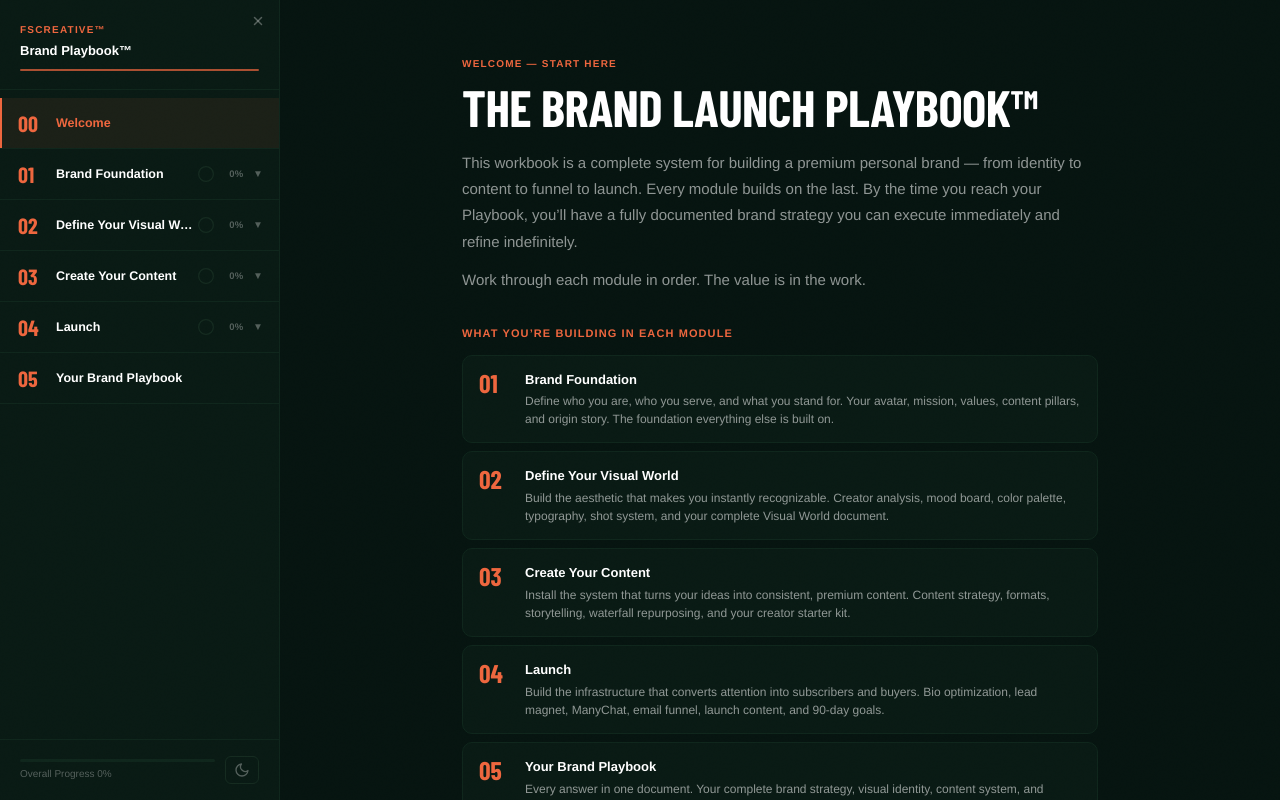
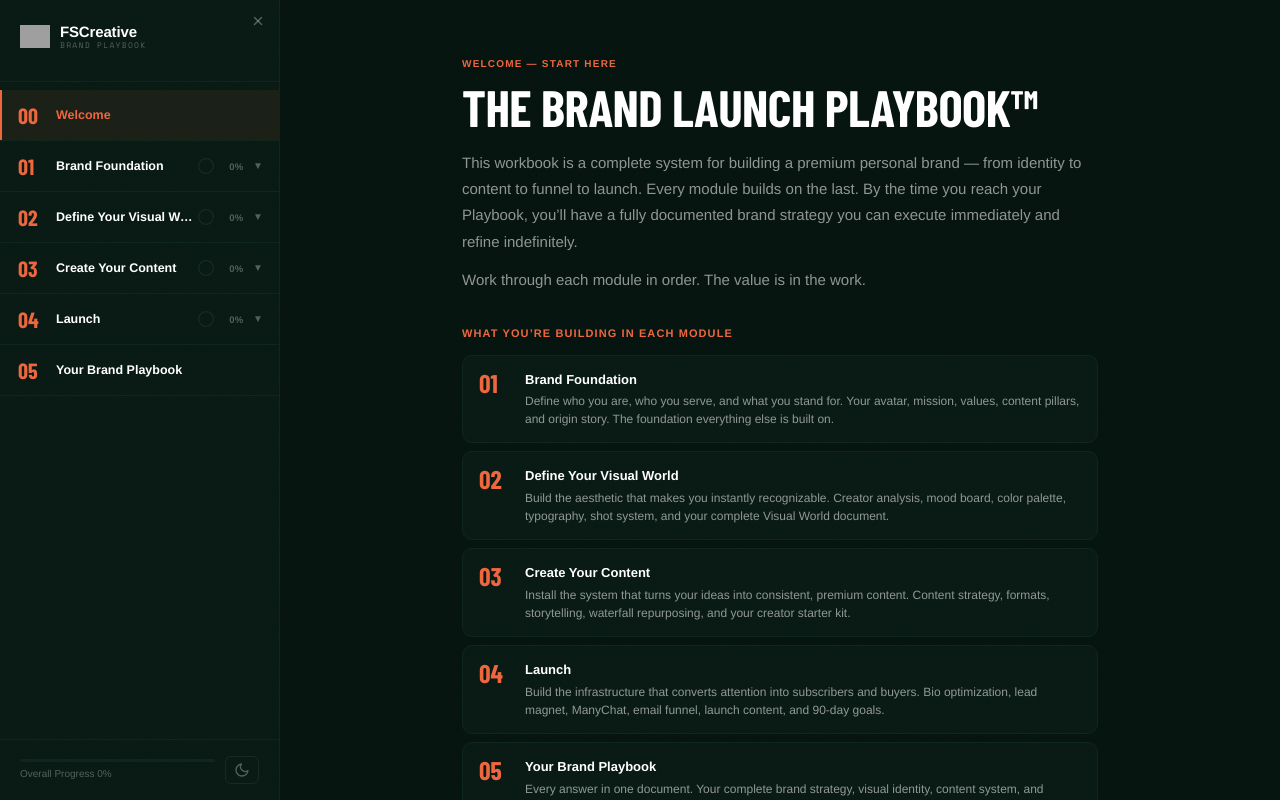
Before and after one commit to watchgabe/visual-world-workbook, a Next.js app: page /modules/welcome in a window 1280 px wide. Built offline with nearby package versions, Linux system fonts and the light colour scheme; no server answers; grey boxes are pictures that could not be loaded; a web font is replaced by a local one.

Commit message:
Design overhaul: icon lockup header, kill giant cover title, remove quote block, remove K from CTAs

```diff
--- a/src/app/(app)/modules/playbook/page.tsx
+++ b/src/app/(app)/modules/playbook/page.tsx
@@ -1571,13 +1571,13 @@ export default function PlaybookPage() {
           FSCreative&#8482;
         </div>
         <div style={{
-          fontFamily: 'var(--font-num)',
-          fontSize: 'clamp(72px, 13vw, 140px)',
-          fontWeight: 900, lineHeight: 0.95,
-          letterSpacing: '-2px', color: 'var(--text)',
-          marginBottom: '2.5rem',
+          fontFamily: 'Helvetica Neue, Helvetica, Arial, sans-serif',
+          fontSize: 'clamp(28px, 4vw, 40px)',
+          fontWeight: 700, lineHeight: 1.1,
+          letterSpacing: '-0.02em', color: 'var(--text)',
+          marginBottom: '2rem',
         }}>
-          YOUR BRAND<br />PLAYBOOK
+          Brand Playbook
         </div>
 
         {/* Metadata row — desktop: 4 col, mobile: 2 col (creator+handle side by side, platform hidden) */}
@@ -1673,7 +1673,7 @@ export default function PlaybookPage() {
         <p style={{ fontSize: '13px', color: 'var(--dim)', lineHeight: 1.65, marginBottom: '1.25rem' }}>
           FSCreative is a 60-day done-with-you build. I install the strategy, visual identity,
           content system, and funnel around your existing offer. Frictionless OS&#8482; is the operating system
-          you get access to inside. 5 founding spots at $5K.
+          you get access to inside.
         </p>
         <a
           href="https://fscreative.live"
--- a/src/app/(app)/modules/welcome/page.tsx
+++ b/src/app/(app)/modules/welcome/page.tsx
@@ -262,21 +262,7 @@ export default function WelcomePage() {
         }}
       />
 
-      {/* Quote block */}
-      <h2
-        style={{
-          fontSize: '18px',
-          fontWeight: 700,
-          lineHeight: 1.75,
-          letterSpacing: '0.04em',
-          color: 'var(--text)',
-          marginBottom: '1.5rem',
-          fontFamily: 'var(--font)',
-          textTransform: 'uppercase',
-        }}
-      >
-        &#8220;Building a premium personal brand is not about being perfect. It&#8217;s about showing up intentionally. Consistently. With a clear point of view and a genuine desire to help the people you serve. The creatives who win are the most consistent. Your personal brand already exists &#8212; we just need to add some clarity and systems to amplify it. Let&#8217;s get after it.&#8221;
-      </h2>
+
 
       {/* FSCreative CTA */}
       <div
@@ -323,7 +309,7 @@ export default function WelcomePage() {
             marginBottom: '14px',
           }}
         >
-          FSCreative is a 60-day done-with-you build. I install the strategy, visual identity, content system, and funnel around your existing offer. Frictionless OS&#8482; is the operating system inside. 5 founding spots at $5K.
+          FSCreative is a 60-day done-with-you build. I install the strategy, visual identity, content system, and funnel around your existing offer. Frictionless OS&#8482; is the operating system inside.
         </div>
         <a
           href="https://fscreative.live"
--- a/src/app/login/page.tsx
+++ b/src/app/login/page.tsx
@@ -37,35 +37,43 @@ export default async function LoginPage({
         >
           {/* Brand header */}
           <div style={{ marginBottom: '1.75rem' }}>
-            <div
-              style={{
-                fontSize: '10px',
-                fontWeight: 700,
-                color: 'var(--orange)',
-                letterSpacing: '.12em',
-                textTransform: 'uppercase',
-                marginBottom: '4px',
-              }}
-            >
-              FSCreative&#8482;
+            <div style={{ display: 'flex', alignItems: 'center', gap: '10px', marginBottom: '10px' }}>
+              {/* Orange icon */}
+              <img
+                src="https://res.cloudinary.com/dy0kchxh8/image/upload/v1778548956/Artwork5_bbba8026-9c77-4162-a796-822b2558fb9f_wfvsrh.png"
+                alt="FSCreative"
+                style={{ width: '30px', height: '30px', objectFit: 'contain', flexShrink: 0 }}
+              />
+              {/* Wordmark */}
+              <div style={{ display: 'flex', flexDirection: 'column', gap: '1px' }}>
+                <span style={{
+                  fontSize: '17px',
+                  fontWeight: 700,
+                  color: 'var(--text)',
+                  lineHeight: 1,
+                  fontFamily: 'Helvetica Neue, Helvetica, Arial, sans-serif',
+                  letterSpacing: '-0.01em',
+                }}>
+                  FSCreative
+                </span>
+                <span style={{
+                  fontSize: '8px',
+                  fontWeight: 400,
+                  color: 'var(--dimmer)',
+                  letterSpacing: '.14em',
+                  textTransform: 'uppercase',
+                  fontFamily: "'Space Mono', monospace",
+                  lineHeight: 1,
+                }}>
+                  Brand Playbook
+                </span>
+              </div>
             </div>
             <div
               style={{
-                fontSize: '15px',
-                fontWeight: 700,
-                color: 'var(--text)',
-                lineHeight: 1.35,
-                marginBottom: '10px',
-              }}
-            >
-              The Brand Launch Playbook&#8482;
-            </div>
-            <div
-              style={{
-                height: '2px',
-                background: 'var(--orange)',
+                height: '1px',
+                background: 'var(--border)',
                 borderRadius: '1px',
-                opacity: 0.7,
               }}
             />
           </div>
--- a/src/components/layout/Sidebar.tsx
+++ b/src/components/layout/Sidebar.tsx
@@ -137,80 +137,50 @@ export function Sidebar({ isOpen, onClose }: SidebarProps) {
             <line x1="6" y1="6" x2="18" y2="18" />
           </svg>
         </button>
+        {/* Brand lockup — icon + wordmark always visible */}
+        <div style={{ display: 'flex', alignItems: 'center', gap: '10px', marginBottom: '12px' }}>
+          {/* eslint-disable-next-line @next/next/no-img-element */}
+          <img
+            src="https://res.cloudinary.com/dy0kchxh8/image/upload/v1778548956/Artwork5_bbba8026-9c77-4162-a796-822b2558fb9f_wfvsrh.png"
+            alt="FSCreative"
+            style={{ width: '30px', height: '30px', flexShrink: 0, objectFit: 'contain' }}
+          />
+          <div style={{ display: 'flex', flexDirection: 'column', gap: '2px', lineHeight: 1 }}>
+            <span style={{
+              fontFamily: "'Helvetica Neue', Helvetica, Arial, sans-serif",
+              fontWeight: 700,
+              fontSize: '15px',
+              letterSpacing: '-0.01em',
+              color: 'var(--text)',
+            }}>FSCreative</span>
+            <span style={{
+              fontFamily: "'Space Mono', monospace",
+              fontSize: '8px',
+              letterSpacing: '0.16em',
+              textTransform: 'uppercase',
+              color: 'var(--dimmer)',
+            }}>Brand Playbook</span>
+          </div>
+        </div>
+        {/* Active module sub-label */}
         {(() => {
           const activeModule = MODULES.find(m => pathname.startsWith(`/modules/${m.slug}`))
-          if (activeModule && activeModule.slug !== 'welcome') {
+          if (activeModule && activeModule.slug !== 'welcome' && activeModule.slug !== 'playbook') {
             return (
-              <>
-                <div
-                  style={{
-                    fontSize: '11px',
-                    fontWeight: 700,
-                    color: 'var(--orange)',
-                    letterSpacing: '.1em',
-                    textTransform: 'uppercase',
-                    marginBottom: '3px',
-                  }}
-                >
-                  FSCreative&#8482; &#8212; Module {activeModule.number}
-                </div>
-                <div
-                  style={{
-                    fontSize: '12px',
-                    fontWeight: 500,
-                    color: 'var(--dim)',
-                    lineHeight: 1.45,
-                  }}
-                >
-                  {activeModule.title}&#8482;
-                </div>
-                <div
-                  style={{
-                    height: '2px',
-                    background: 'var(--orange)',
-                    borderRadius: '1px',
-                    marginTop: '10px',
-                    opacity: 0.7,
-                  }}
-                />
-              </>
+              <div style={{
+                fontFamily: "'Space Mono', monospace",
+                fontSize: '9px',
+                letterSpacing: '0.12em',
+                textTransform: 'uppercase',
+                color: 'var(--orange)',
+                paddingTop: '8px',
+                borderTop: '1px solid var(--border)',
+              }}>
+                Module {activeModule.number} &mdash; {activeModule.title}
+              </div>
             )
           }
-          return (
-            <>
-              <div
-                style={{
-                  fontSize: '10px',
-                  fontWeight: 700,
-                  color: 'var(--orange)',
-                  letterSpacing: '.12em',
-                  textTransform: 'uppercase',
-                  marginBottom: '4px',
-                }}
-              >
-                FSCreative&#8482;
-              </div>
-              <div
-                style={{
-                  fontSize: '13px',
-                  fontWeight: 700,
-                  color: 'var(--text)',
-                  lineHeight: 1.35,
-                }}
-              >
-                Brand Playbook&#8482;
-              </div>
-              <div
-                style={{
-                  height: '2px',
-                  background: 'var(--orange)',
-                  borderRadius: '1px',
-                  marginTop: '10px',
-                  opacity: 0.7,
-                }}
-              />
-            </>
-          )
+          return null
         })()}
       </div>
 
```
Also changed, not shown: 1 other file (tests, documents, lock files or other folders).
